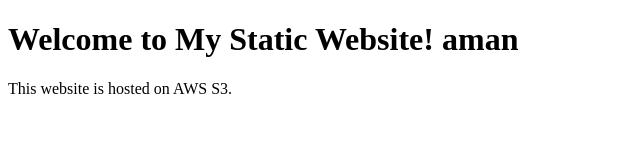
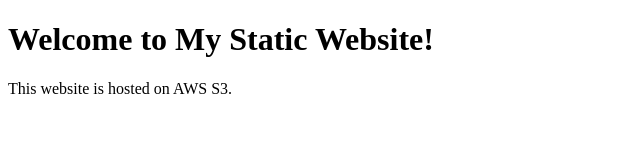
Before and after one commit to amanaolsingh/capstone, a plain HTML site: page index.html in a window 1280 px wide. Shown: the whole page, without its empty margins (0-640 px from the left). Drawn offline with Linux system fonts and the light colour scheme.

Commit message:
Update index.html

```diff
--- a/index.html
+++ b/index.html
@@ -6,7 +6,7 @@
     <title>My Static Website sambath</title>
 </head>
 <body>
-    <h1>Welcome to My Static Website! aman</h1>
+    <h1>Welcome to My Static Website! </h1>
     <p>This website is hosted on AWS S3.</p>
 </body>
 </html
```
